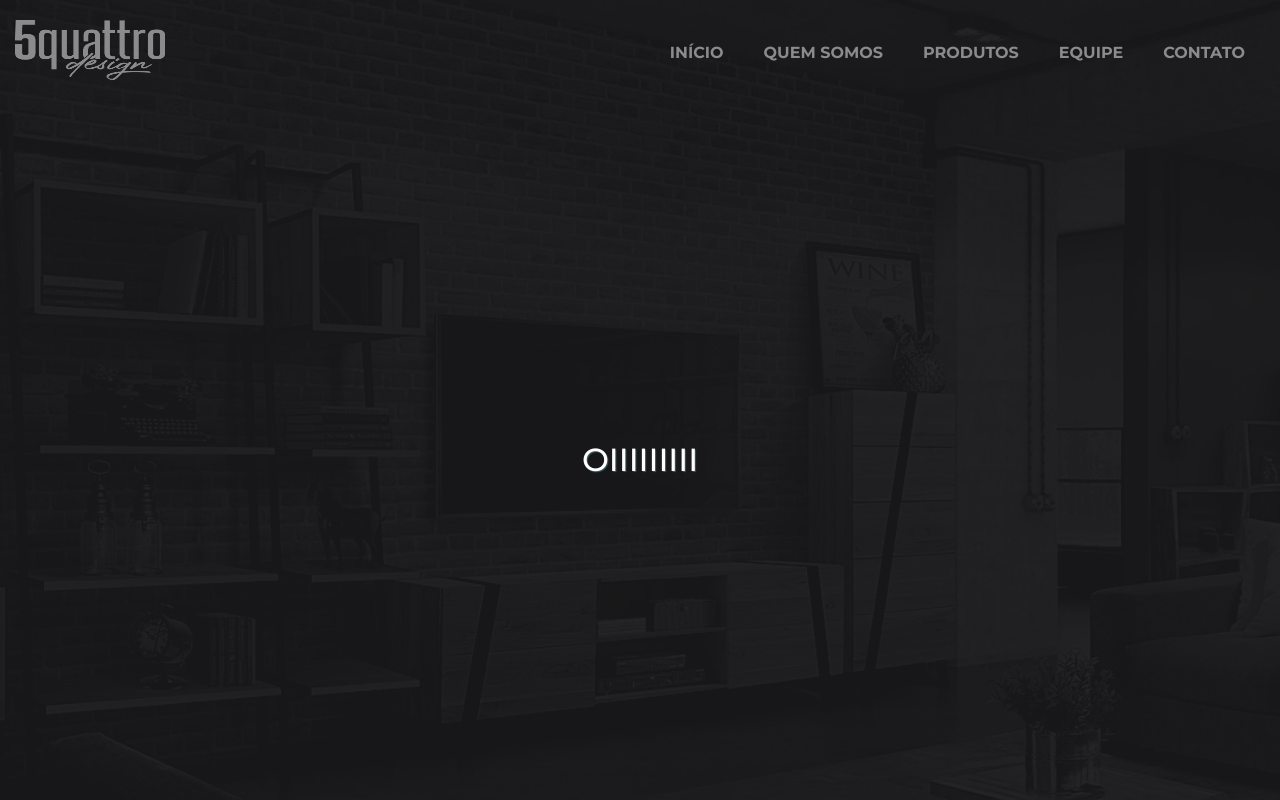
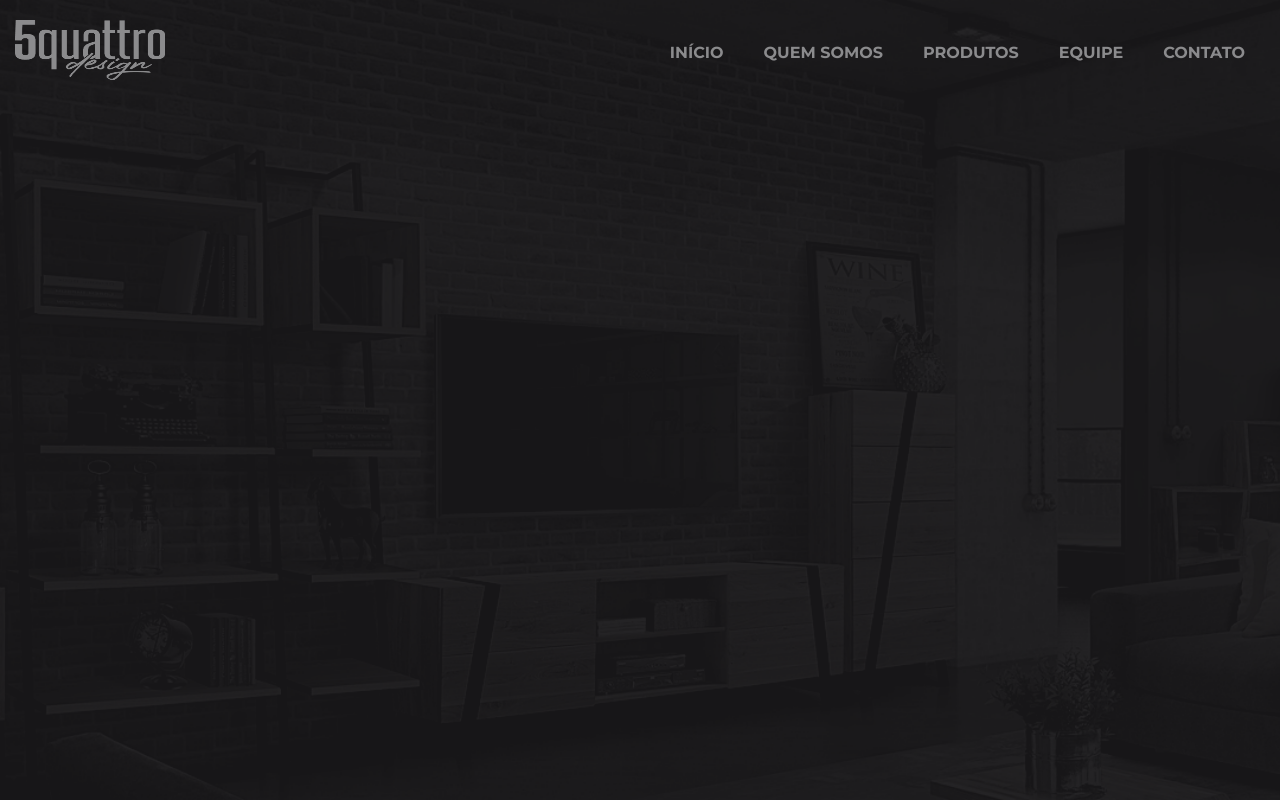
Before and after one commit to deborapozzebon/5quattro, a Next.js app: page / in a window 1280 px wide. Built offline with nearby package versions, Linux system fonts and the light colour scheme.

Commit message:
home changes

```diff
--- a/src/pages/Home/index.tsx
+++ b/src/pages/Home/index.tsx
@@ -1,7 +1,7 @@
 import type { NextPage } from 'next'
 import Image from 'next/image'
 import Header from '../../components/header'
-import { HomeImageStyled, HomeTextStyled } from './styled'
+import { HomeImageStyled } from './styled'
 
 const Home: NextPage = () => {
   return (
@@ -16,9 +16,6 @@ const Home: NextPage = () => {
         />
       </HomeImageStyled>
       <Header />
-      <HomeTextStyled>
-        <p>OIIIIIIIII</p>
-      </HomeTextStyled>
     </>
   )
 }
--- a/src/pages/Home/styled.ts
+++ b/src/pages/Home/styled.ts
@@ -7,13 +7,3 @@ export const HomeImageStyled = styled.div`
   overflow: hidden;
   z-index: -1;
 `
-
-export const HomeTextStyled = styled.div`
-  margin: 0;
-  font-size: 2rem;
-  line-height: 3rem;
-  text-align: center;
-  padding-top: 40vh;
-  text-shadow: 1px 1px 1px #3c5c5e;
-  color: white;
-`
```
